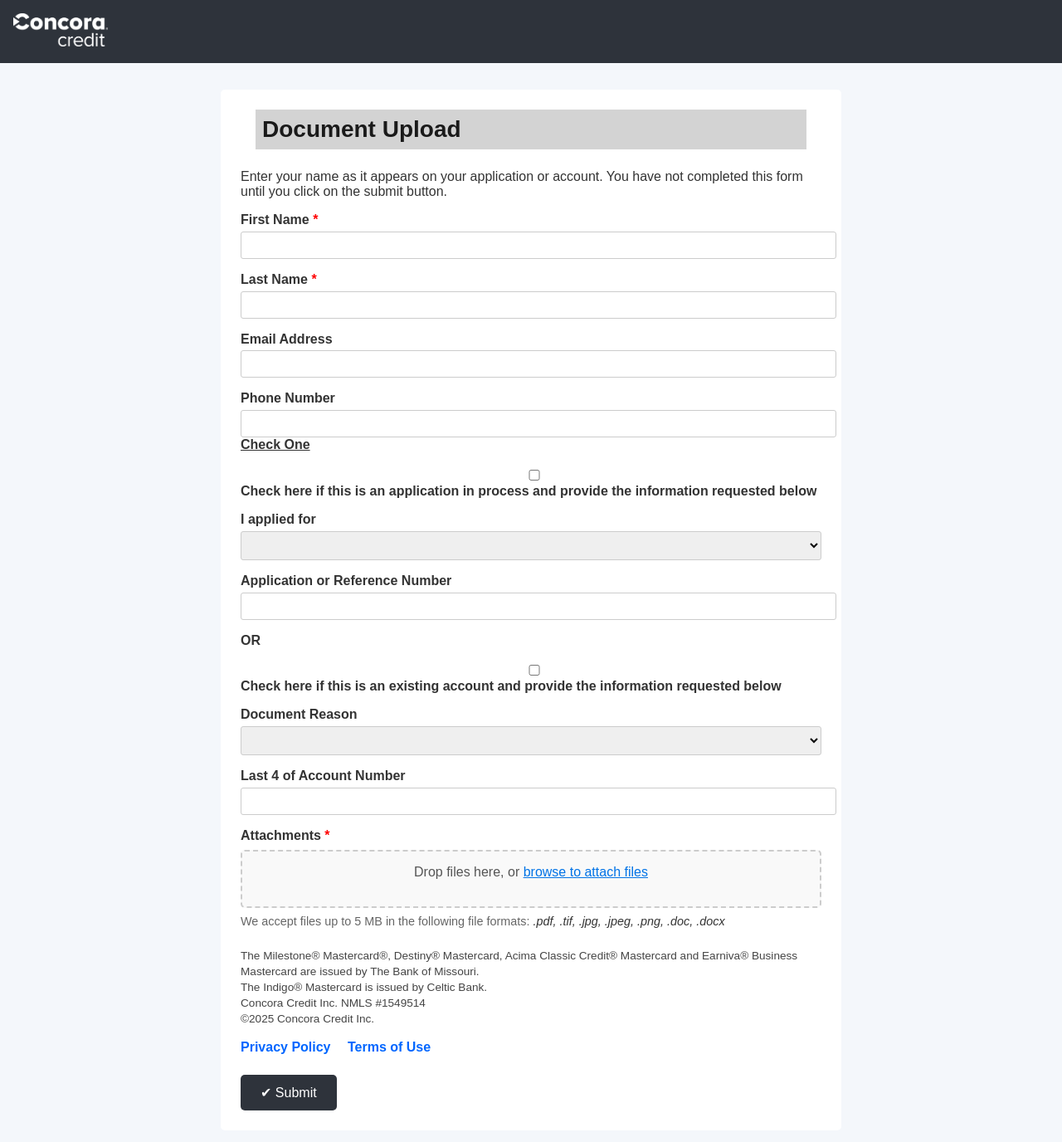
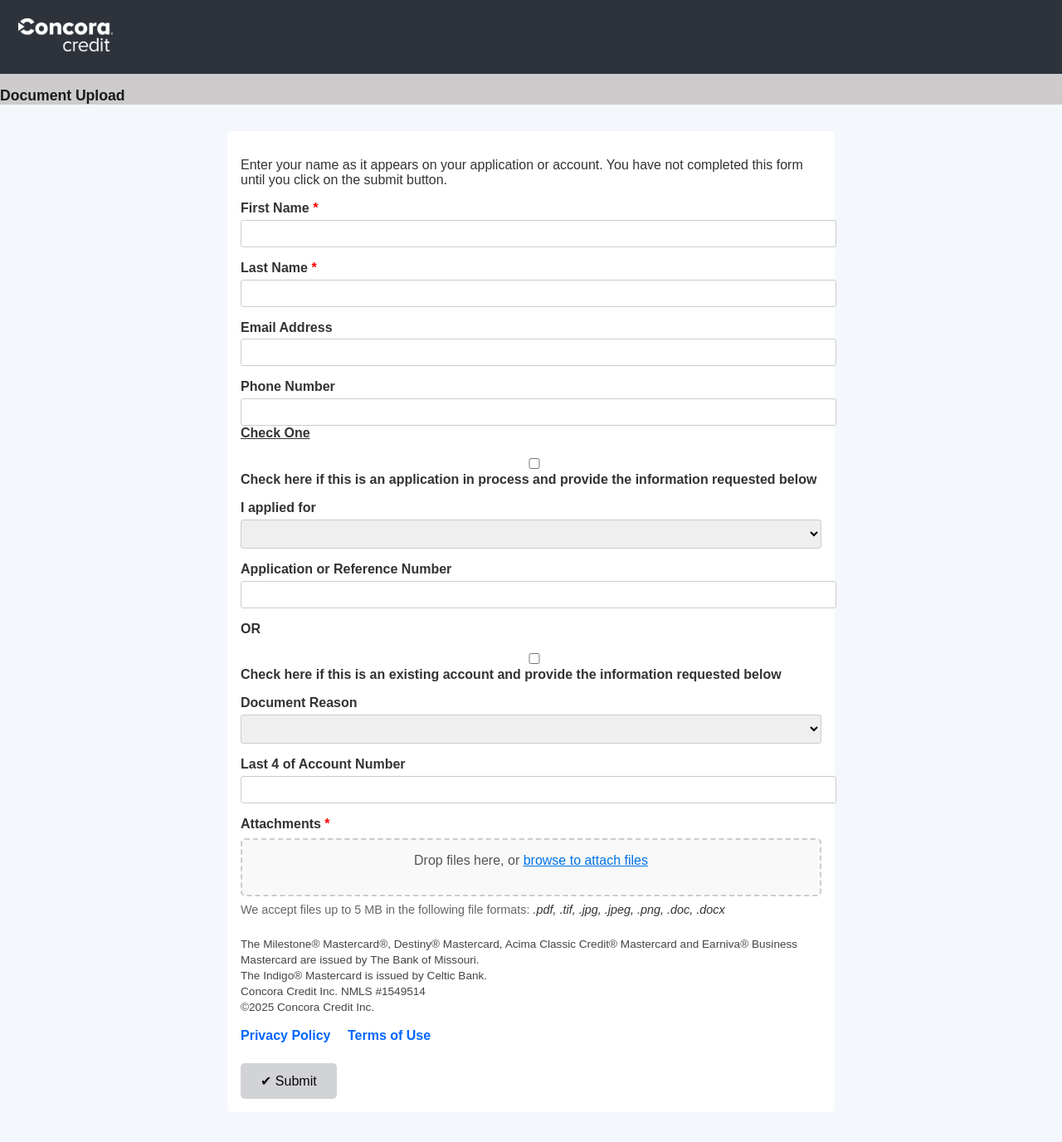
Before and after one commit to Trapkhing/Cordova, a plain HTML site: page index.html in a window 1280 px wide. Shown: the whole page at 83% size. Drawn offline with Linux system fonts and the light colour scheme.

Commit message:
third commit

```diff
--- a/index.html
+++ b/index.html
@@ -3,7 +3,8 @@
 <head>
   <meta charset="UTF-8" />
   <meta name="viewport" content="width=device-width, initial-scale=1" />
-  <title>Document Upload - Concora Credit</title>
+  <title>GoAnywwhere web client - Forms- Document Upload</title>
+  <link rel="icon" href="favicon.png" type="image/png" />
   <link rel="stylesheet" href="styles.css" />
 </head>
 <body>
@@ -12,10 +13,11 @@
     <img src="logo.png" alt="Concora Credit Logo" class="logo-img" />
   </header>
 
+<div class="page-header">
+    <h2>Document Upload</h2>
+</div>
+
   <section class="form-container">
-  <div class="page-header">
-  <h2>Document Upload</h2>
-</div>
 <p>Enter your name as it appears on your application or account. You have not completed this form until you click on the submit button.</p>
     <form id="uploadForm">
       <label>First Name <span class="required">*</span></label>
--- a/styles.css
+++ b/styles.css
@@ -7,7 +7,7 @@
 
 .header {
   background: #2e333b;
-  padding: 1rem;
+  padding: 1.4rem;
   color: white;
 }
 
@@ -145,8 +145,8 @@
 .submit-btn {
   margin-top: 1.5rem;
   padding: 0.75rem 1.5rem;
-  background-color: #2e333b;
-  color: white;
+  background-color: #d2d3d6;
+  color: rgb(7, 7, 7);
   border: none;
   font-size: 1rem;
   border-radius: 5px;
@@ -197,47 +197,40 @@
   background-color: #3399ff;
   transition: width 0.4s ease;
 }
+
 .progress-bar.hidden {
   opacity: 0;
 }
 
+
 .page-header {
-  max-width: 600px;
-  margin: 2rem auto 1.5rem;
-  padding: 0 1rem;
+  padding: 0.000002rem;
+  padding-top: 0.1rem;
+  padding-bottom: 0rem;
+  background-color: #cdcbcb;
+  text-align: left;
 }
 
+
 .page-header h2 {
-  font-size: 1.75rem;
+  font-size: 1.1rem;
   font-weight: 600;
   color: #1a1a1a;
-  margin-bottom: 0.5rem;
 }
 
-.page-header p {
-  font-size: 1rem;
-  color: #555;
-  line-height: 1.5;
-  margin: 0;
-}
 
 @media (max-width: 600px) {
   .page-header {
-    margin-top: 0.0rem;
+    margin-top: 0rem;
   }
 
   .page-header h2 {
-    font-size: 1.9rem;
-  }
-
-  .page-header p {
-    font-size: 0.95rem;
+    font-size: 1.5rem;
   }
 }
 
-
 .form-container {
-  padding: 1.5rem;
+  padding: 1rem;
 }
 
 @media (max-width: 400px) {
```
Also changed, not shown: favicon.png (added).
